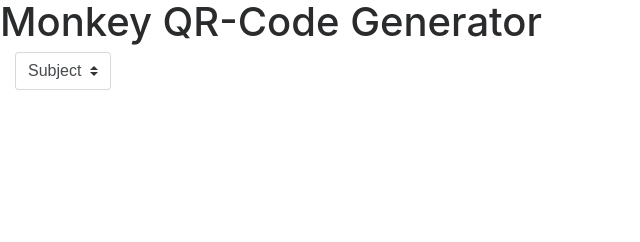
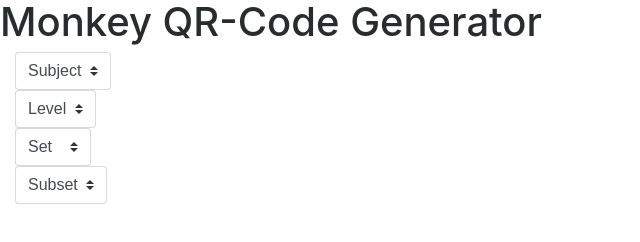
Before and after one commit to chutipon29301/MonkeyQRGeneratorElectron, a website: page index.html in a window 1280 px wide. Shown: the whole page, without its empty margins (0-640 px from the left). Drawn offline with nearby package versions, Linux system fonts and the light colour scheme.

Commit message:
Add select option to index

```diff
--- a/index.html
+++ b/index.html
@@ -16,6 +16,7 @@
     <link href="public/css/bootstrap.min.css" rel="stylesheet" type="text/css"></link>
     <script src="public/js/configPath.js" type="text/javascript"></script>
     <script src="public/js/selectOptionGenerator.js" type="text/javascript"></script>
+    <script src="https://ajax.googleapis.com/ajax/libs/angularjs/1.6.4/angular.min.js" type="text/javascript"></script>
     <!-- Insert this line after script imports -->
 
     <script>
@@ -26,11 +27,19 @@
 <body onload="getOption()">
     <h1>Monkey QR-Code Generator</h1>
     <div class="col-2">
-        <select class="custom-select">
-            <option selected>Subject</option>
-            <option value="1">M</option>
-            <option value="2">P</option>
-            <option value="3">C</option>
+        <select class="custom-select" id="subject">
+        </select>
+    </div>
+    <div class="col-2">
+        <select class="custom-select" id="level">
+        </select>
+    </div>
+    <div class="col-2">
+        <select class="custom-select" id="set">
+        </select>
+    </div>
+    <div class="col-2">
+        <select class="custom-select" id="subset">
         </select>
     </div>
 </body>
--- a/public/js/configPath.js
+++ b/public/js/configPath.js
@@ -1,6 +1,7 @@
 var config = {runPort: 4000,
-availableSubjectList: [M,P,C],
-availableSetList: [A,B,C,D,E,F,G,H,I,J,K,L,M,N,O,P,Q,R,S,T,U,V,W,MD,MK,MS,XC,XCA,XCN,XDE,XEL,XF,XG,XL,XM,XN,XP,XR,XS,XSS,XST,XT,XV]
-,availableSubsetList: [A,B,E,I,P,T]
-,availableSubscriptList: [a,b,c,r]
+availableSubjectList: ["M","P","C"],
+availableLevelList:["K","J","H"],
+availableSetList: ["A","B","C","D","E","F","G","H","I","J","K","L","M","N","O","P","Q","R","S","T","U","V","W","MD","MK","MS","XC","XCA","XCN","XDE","XEL","XF","XG","XL","XM","XN","XP","XR","XS","XSS","XST","XT","XV"],
+availableSubsetList: ["A","B","E","I","P","T"],
+availableSubscriptList: ["a","b","c","r"]
 }
--- a/public/js/selectOptionGenerator.js
+++ b/public/js/selectOptionGenerator.js
@@ -1,7 +1,38 @@
 function getOption() {
     getSubject();
+    getLevel();
+    getSet();
+    getSubset();
 }
 
 function getSubject() {
+    var subjectOption = document.getElementById('subject');
+    subjectOption.innerHTML = '<option value="none">Subject</option>';
+    config.availableSubjectList.forEach(function (element) {
+        subjectOption.innerHTML += '<option value="' + element + '">' + element + '</option>';
+    }, this);
+}
 
+function getLevel(){
+    var levelOption = document.getElementById('level');
+    levelOption.innerHTML = '<option value="none">Level</option>';
+    config.availableLevelList.forEach(function (element) {
+        levelOption.innerHTML += '<option value="' + element + '">' + element + '</option>';
+    }, this);
 }
+
+function getSet(){
+    var setOption = document.getElementById('set');
+    setOption.innerHTML = '<option value="none">Set</option>';
+    config.availableSetList.forEach(function (element) {
+        setOption.innerHTML += '<option value="' + element + '">' + element + '</option>';
+    }, this);
+}
+
+function getSubset(){
+    var subsetOption = document.getElementById('subset');
+    subsetOption.innerHTML = '<option value="none">Subset</option>';
+    config.availableSubsetList.forEach(function (element) {
+        subsetOption.innerHTML += '<option value="' + element + '">' + element + '</option>';
+    }, this);
+}
```
Also changed, not shown: fileWriter.js (+5 -4 lines).
